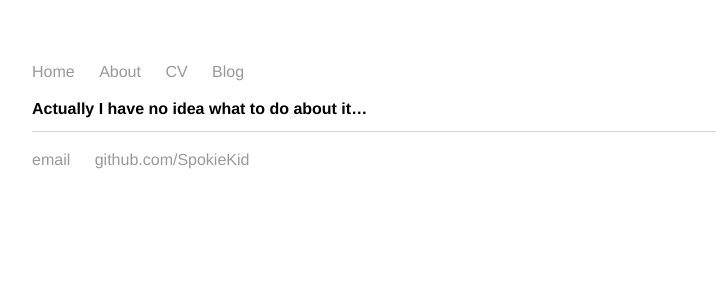
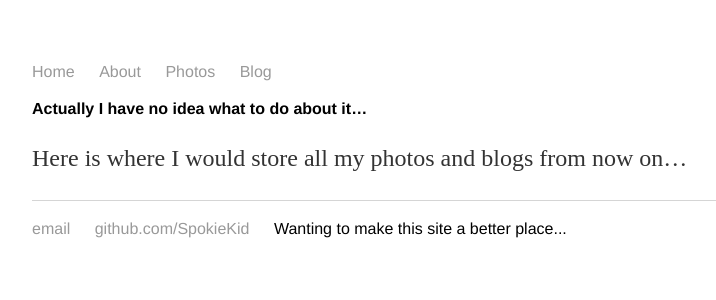
Before and after one commit to SpokieKid/arvin, a Jekyll site: the page built from index.markdown, in a window 1280 px wide. Shown: the top 300 px of the page, without its empty margins (160-876 px from the left). Built offline with Jekyll 4.4.1, drawn with Linux system fonts in a browser that asks for light colours.

Commit message:
Basic setup for the site

```diff
--- a/_layouts/default.html
+++ b/_layouts/default.html
@@ -10,7 +10,7 @@
 	    		<ul>
 	        		<li><a href="/">Home</a></li>
 		        	<li><a href="/about">About</a></li>
-	        		<li><a href="/cv">CV</a></li>
+	        		<li><a href="/photos">Photos</a></li>
 	        		<li><a href="/blog">Blog</a></li>
 	    		</ul>
 			</nav>
@@ -22,7 +22,8 @@
 			<footer>
 	    		<ul>
 	        		<li><a href="mailto: assassins010@outlook.com">email</a></li>
-	        		<li><a href="https://github.com/hankquinlan">github.com/SpokieKid</a></li>
+					<li><a href="https://github.com/hankquinlan">github.com/SpokieKid</a></li>
+					<li>Wanting to make this site a better place...</li>
 				</ul>
 			</footer>
 		</body>
--- a/about.markdown
+++ b/about.markdown
@@ -3,6 +3,10 @@ layout: page
 title: About
 permalink: /about/
 ---
+
+## **Things below are ads**
+Pls ignore
+
 
 This is the base Jekyll theme. You can find out more info about customizing your Jekyll theme, as well as basic Jekyll usage documentation at [jekyllrb.com](https://jekyllrb.com/)
 
--- a/index.markdown
+++ b/index.markdown
@@ -3,6 +3,8 @@
 # To modify the layout, see https://jekyllrb.com/docs/themes/#overriding-theme-defaults
 
 layout: default
-title: Arvin Chen, An Existentialist
+title: Arvin Chen An Existentialist
 ---
 ## **Actually I have no idea what to do about it...**
+
+Here is where I would store all my photos and blogs from now on...
--- /dev/null
+++ b/photos/1st.markdown
@@ -0,0 +1,6 @@
+---
+layout: default
+title: 1st Attempt
+---
+## **Trying to save my first attempt here!**
+Can you see anything?
```
